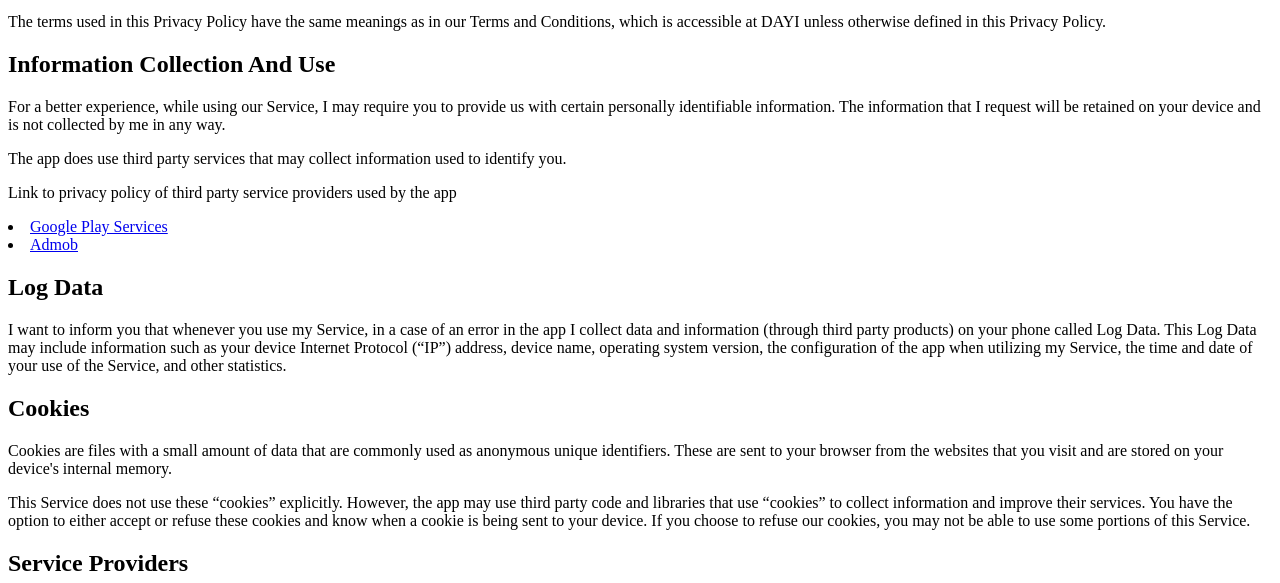
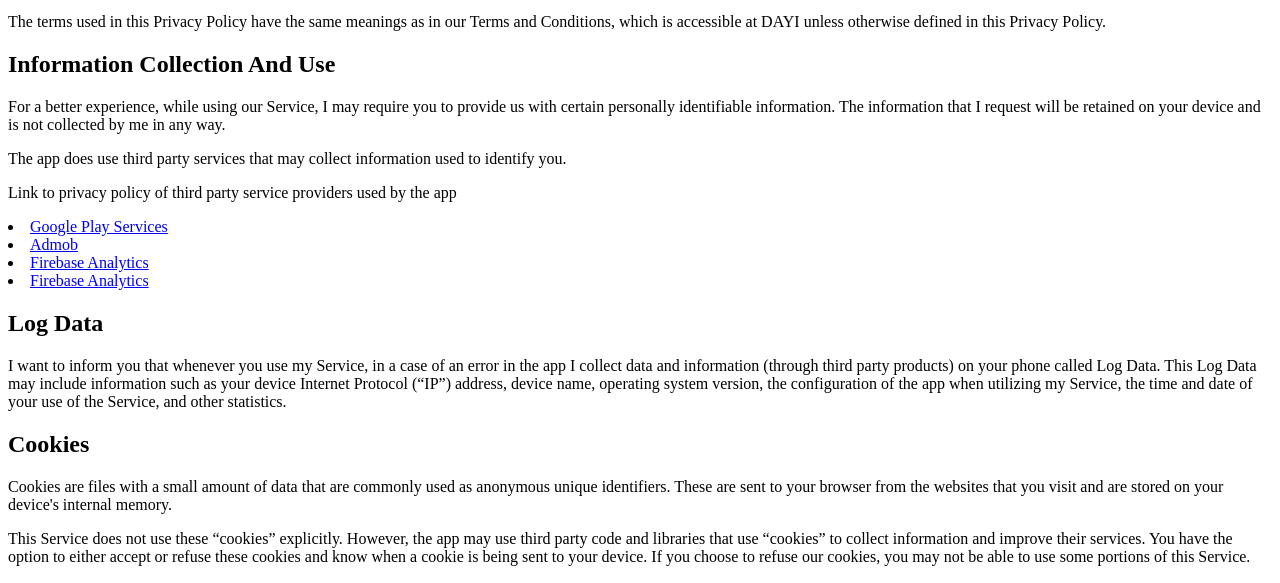
Before and after one commit to legalapps/privacy-policy, a plain HTML site: page index.html in a window 1280 px wide. Shown: the part 185-768 px from the top of the page. Drawn offline with Linux system fonts and the light colour scheme.

Commit message:
Update index.html

```diff
--- a/index.html
+++ b/index.html
@@ -24,7 +24,8 @@
 
       <li><a href="https://policies.google.com/privacy">Google Play Services</a></li>
       <li><a href="https://support.google.com/admob/answer/6128543?hl=en">Admob</a></li>
-
+      <li><a href="https://firebase.google.com/policies/analytics" target="_blank">Firebase Analytics</a></li>
+      <li><a href="https://firebase.google.com/policies/analytics" target="_blank">Firebase Analytics</a></li>
 
     </ul>
 
```
